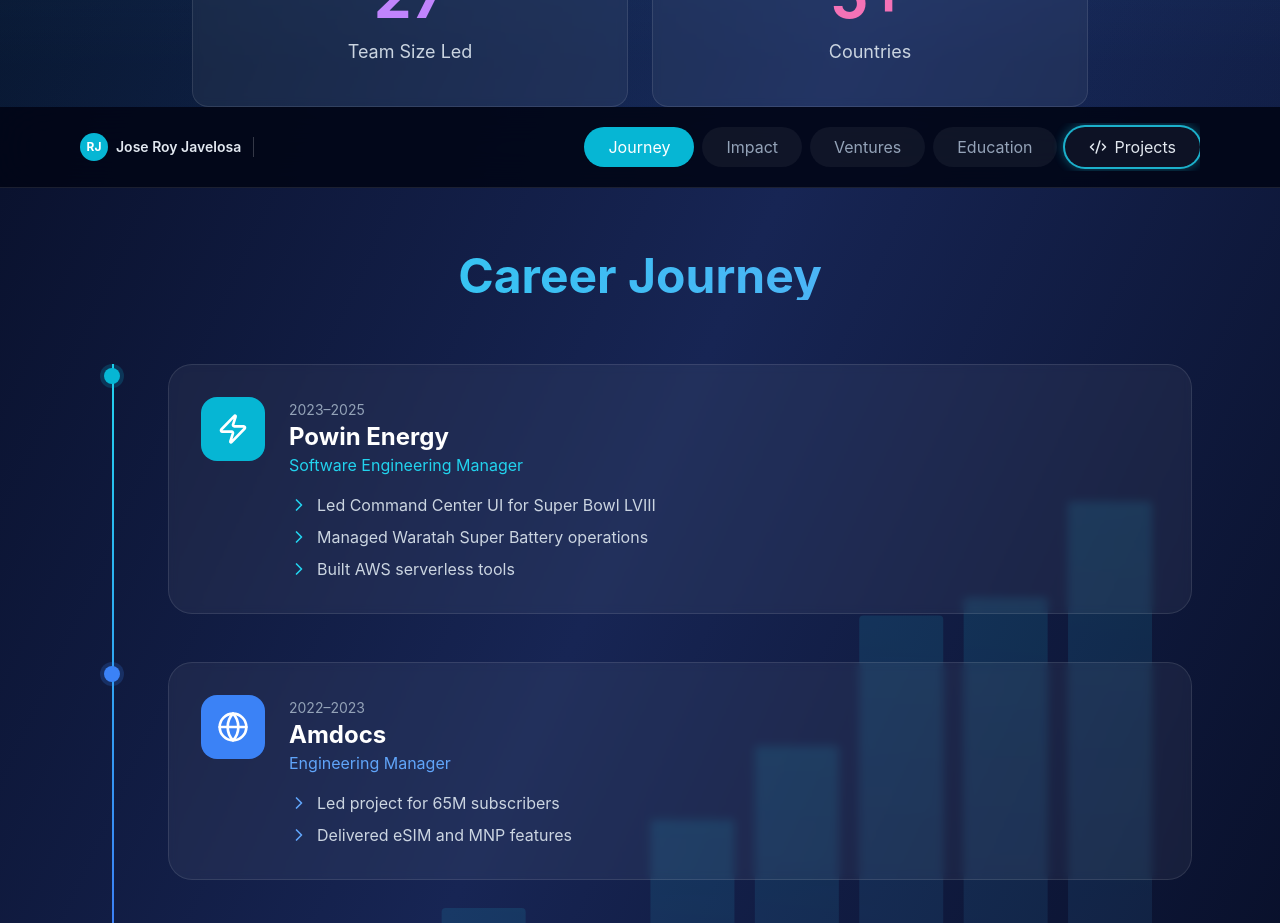
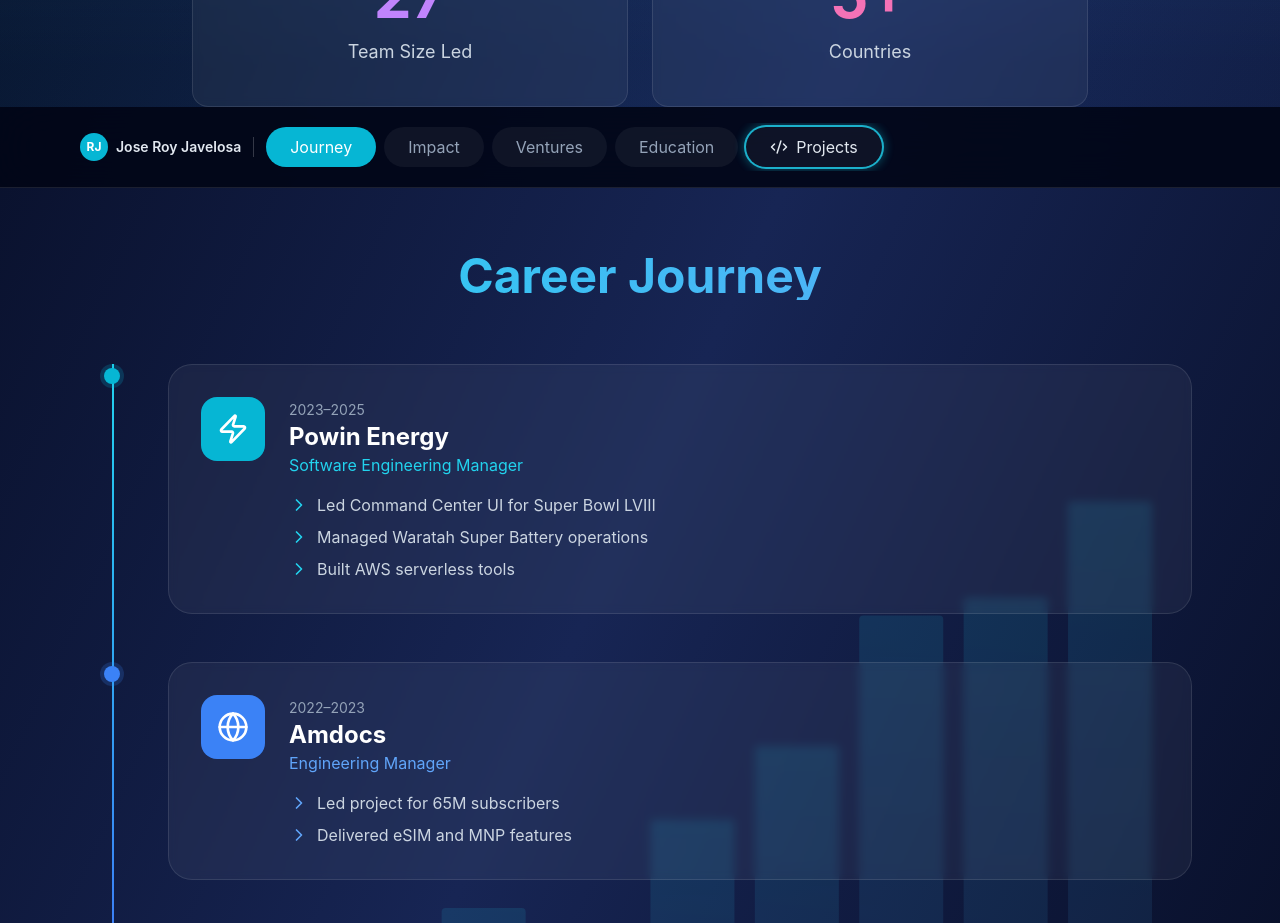
Before and after one commit to royjavelosa/digiport, a React (Vite) app: page / in a window 1280 px wide. Shown: the part 880-1803 px from the top of the page. Built offline with nearby package versions, Linux system fonts and the light colour scheme.

Commit message:
fix: restore nav scroll and unclip Projects button glow

```diff
--- a/src/App.jsx
+++ b/src/App.jsx
@@ -174,7 +174,7 @@
             {/* Divider */}
             <div className="hidden md:block w-px h-5 bg-white/20 flex-shrink-0" />
             {/* Tabs */}
-          <div className="flex gap-2 overflow-x-auto flex-1 justify-end py-1">
+          <div className="flex gap-2 overflow-x-auto py-1 pr-4">
             {["journey", "impact", "ventures", "education"].map((tab) => (
               <button
                 key={tab}
```
